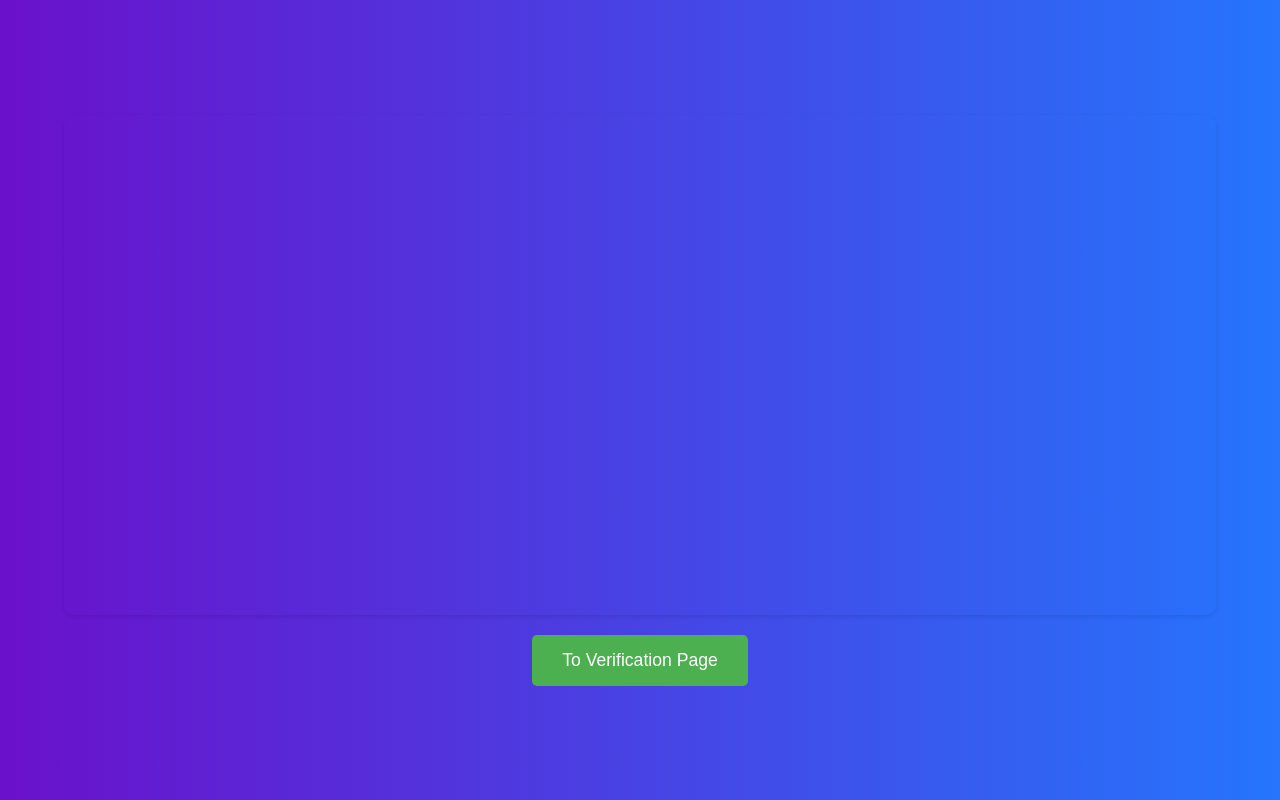
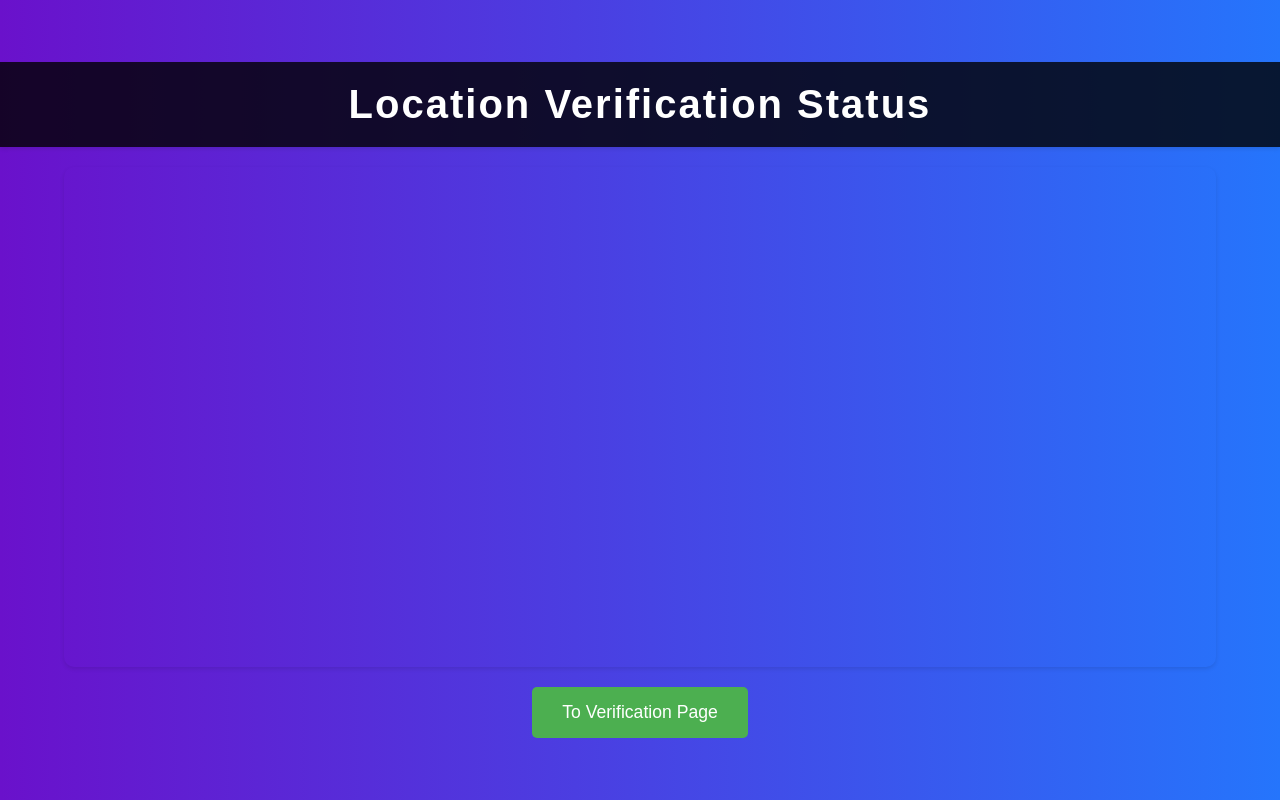
Before and after one commit to SteebNg/softwareEnginAssign, a website with bundled scripts: page googleMaps.html in a window 1280 px wide. Built offline with nearby package versions, Linux system fonts and the light colour scheme; no server answers.

Commit message:
Added header in location

```diff
--- a/googleMaps.html
+++ b/googleMaps.html
@@ -13,6 +13,10 @@
 </head>
 <body>
 
+<header>
+  <h1>Location Verification Status</h1>
+</header>
+
   <div id="map"></div>
   <script type="module" src="googleMaps.js"></script>
   <button class="styled-btn"><a href="facial_recognition.html">To Verification Page</a></button>
```
